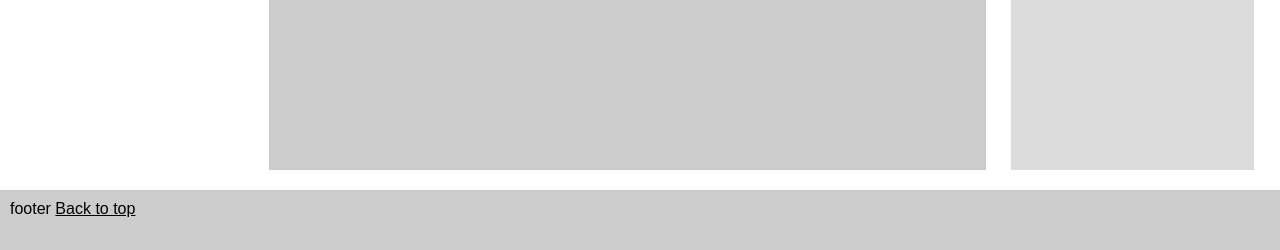
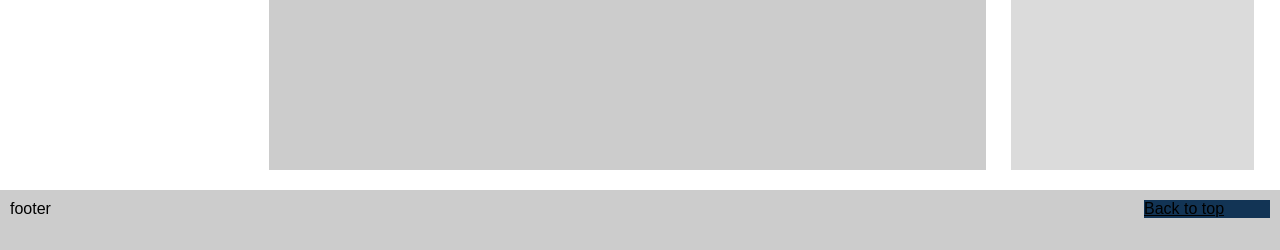
Before and after one commit to panosfoto/euromed2016-2017, a PHP site: page / in a window 1280 px wide. Shown: the part 1040-1290 px from the top of the page. Run offline with PHP 8.4, Linux system fonts and the light colour scheme.

Commit message:
changing back to top

```diff
--- a/styles.css
+++ b/styles.css
@@ -121,15 +121,15 @@
     height: auto;
 }
 
-#footer button{
+#footer backtotop{
     float:right;
     background-color: #123455;
     color: white;
     margin-left: 2%;
-    padding: 14px 20px;
     border: none;
     cursor: pointer;
     width: 10%;
+    height :100%
     display:block;
     text-decoration:none;
 
```
